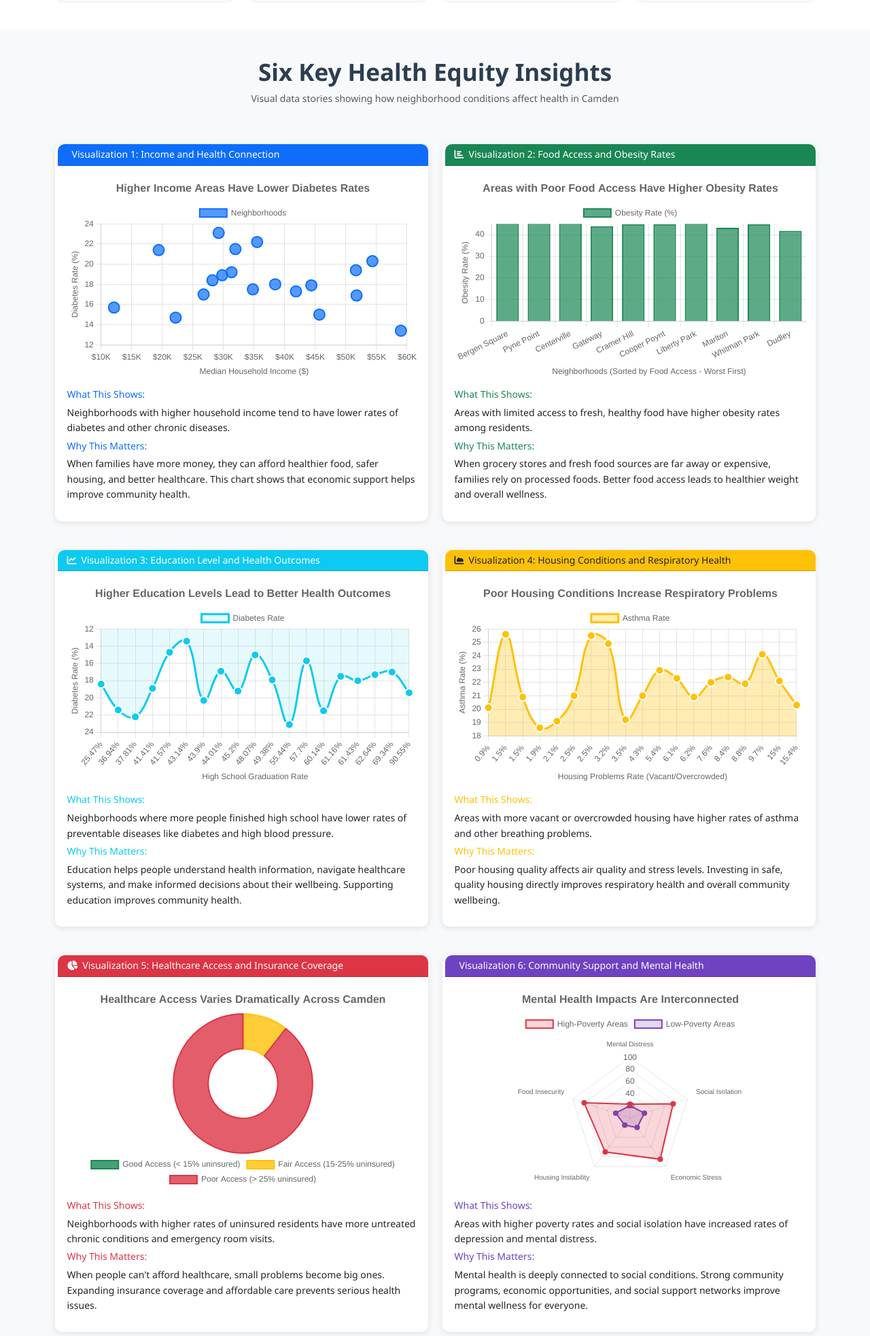
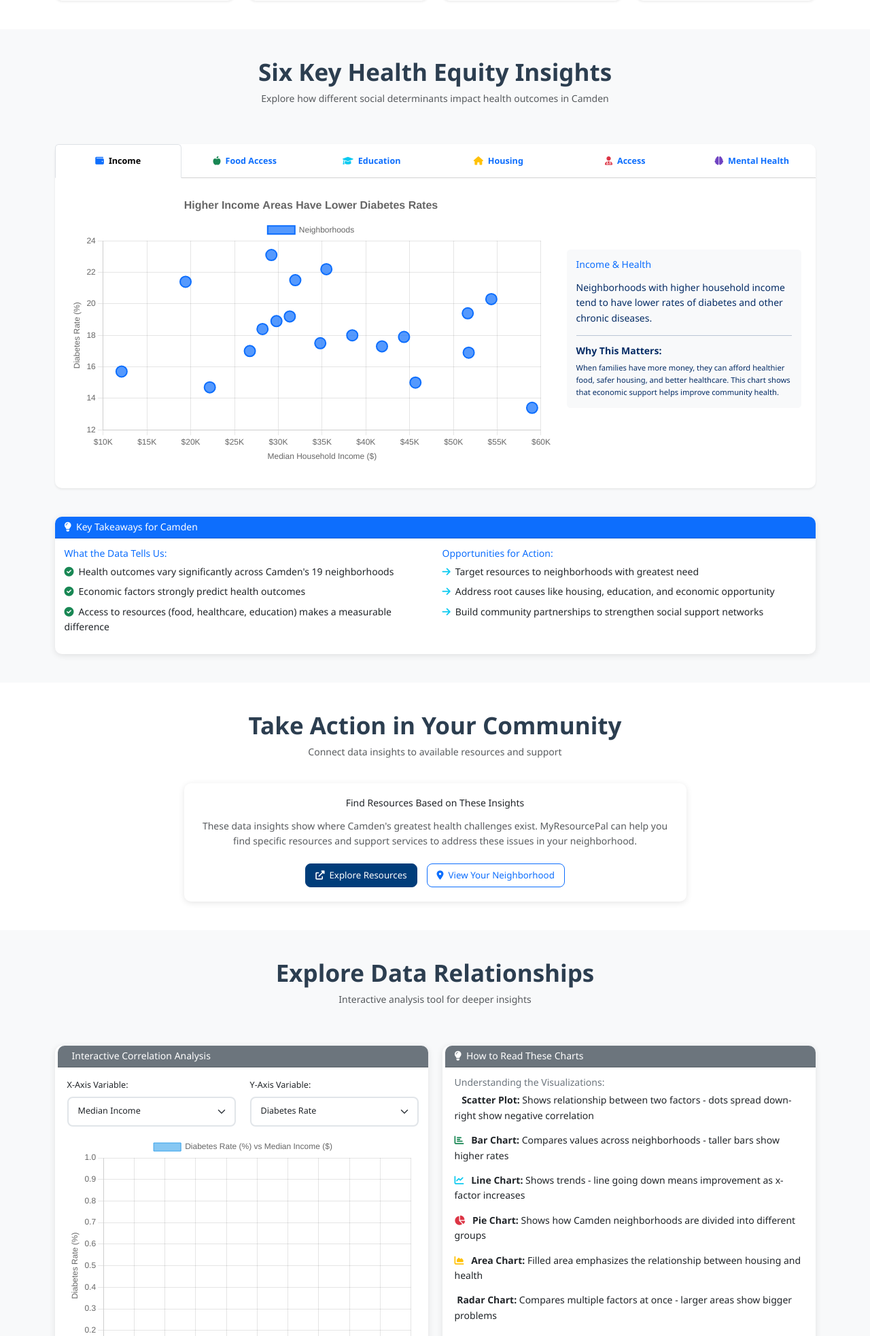
Before and after one commit to Venettov/CHEDVI, a Flask app: page /insights in a window 1280 px wide. Shown: the part 644-2609 px from the top of the page at 68% size. Run offline with Flask 3, Linux system fonts and the light colour scheme; data that the repository does not hold is empty.

```diff
--- a/templates/insights.html
+++ b/templates/insights.html
@@ -86,131 +86,172 @@
         <div class="row">
             <div class="col-12 text-center mb-5">
                 <h2 class="display-6 fw-bold">Six Key Health Equity Insights</h2>
-                <p class="lead text-muted">Visual data stories showing how neighborhood conditions affect health in Camden</p>
+                <p class="lead text-muted">Explore how different social determinants impact health outcomes in Camden</p>
             </div>
         </div>
 
-        <div class="row g-4 mb-5">
-            <div class="col-lg-6">
-                <div class="card insight-card h-100">
-                    <div class="card-header bg-primary text-white">
-                        <h5 class="card-title mb-0">
-                            <i class="fas fa-chart-scatter me-2"></i>Visualization 1: Income and Health Connection
-                        </h5>
+        <div class="row">
+            <div class="col-12">
+                <div class="card shadow-sm">
+                    <div class="card-header bg-white p-0">
+                        <ul class="nav nav-tabs nav-justified card-header-tabs m-0" id="insightTabs" role="tablist">
+                            <li class="nav-item" role="presentation">
+                                <button class="nav-link active py-3" id="income-tab" data-bs-toggle="tab" data-bs-target="#income" type="button" role="tab">
+                                    <i class="fas fa-wallet text-primary me-2"></i>Income
+                                </button>
+                            </li>
+                            <li class="nav-item" role="presentation">
+                                <button class="nav-link py-3" id="food-tab" data-bs-toggle="tab" data-bs-target="#food" type="button" role="tab">
+                                    <i class="fas fa-apple-alt text-success me-2"></i>Food Access
+                                </button>
+                            </li>
+                            <li class="nav-item" role="presentation">
+                                <button class="nav-link py-3" id="education-tab" data-bs-toggle="tab" data-bs-target="#education" type="button" role="tab">
+                                    <i class="fas fa-graduation-cap text-info me-2"></i>Education
+                                </button>
+                            </li>
+                            <li class="nav-item" role="presentation">
+                                <button class="nav-link py-3" id="housing-tab" data-bs-toggle="tab" data-bs-target="#housing" type="button" role="tab">
+                                    <i class="fas fa-home text-warning me-2"></i>Housing
+                                </button>
+                            </li>
+                            <li class="nav-item" role="presentation">
+                                <button class="nav-link py-3" id="healthcare-tab" data-bs-toggle="tab" data-bs-target="#healthcare" type="button" role="tab">
+                                    <i class="fas fa-user-md text-danger me-2"></i>Access
+                                </button>
+                            </li>
+                            <li class="nav-item" role="presentation">
+                                <button class="nav-link py-3" id="mental-tab" data-bs-toggle="tab" data-bs-target="#mental" type="button" role="tab">
+                                    <i class="fas fa-brain text-purple me-2" style="color: #6f42c1;"></i>Mental Health
+                                </button>
+                            </li>
+                        </ul>
                     </div>
-                    <div class="card-body">
-                        <div class="chart-container mb-3" style="height: 300px;">
+
+                    <div class="card-body p-4">
+                        <div class="tab-content" id="insightTabsContent">
+
+                            <div class="tab-pane fade show active" id="income" role="tabpanel">
+                                <div class="row align-items-center">
+                                    <div class="col-lg-8">
+                                        <div class="chart-container" style="height: 400px;">
                                             <canvas id="incomeHealthChart"></canvas>
                                         </div>
-                        <h6 class="text-primary">What This Shows:</h6>
-                        <p class="mb-2">Neighborhoods with higher household income tend to have lower rates of diabetes and other chronic diseases.</p>
-                        <h6 class="text-primary">Why This Matters:</h6>
-                        <p>When families have more money, they can afford healthier food, safer housing, and better healthcare. This chart shows that economic support helps improve community health.</p>
                                     </div>
-                </div>
-            </div>
-
-            <div class="col-lg-6">
-                <div class="card insight-card h-100">
-                    <div class="card-header bg-success text-white">
-                        <h5 class="card-title mb-0">
-                            <i class="fas fa-chart-bar me-2"></i>Visualization 2: Food Access and Obesity Rates
-                        </h5>
-                    </div>
-                    <div class="card-body">
-                        <div class="chart-container mb-3" style="height: 300px;">
-                            <canvas id="foodObesityChart"></canvas>
-                        </div>
-                        <h6 class="text-success">What This Shows:</h6>
-                        <p class="mb-2">Areas with limited access to fresh, healthy food have higher obesity rates among residents.</p>
-                        <h6 class="text-success">Why This Matters:</h6>
-                        <p>When grocery stores and fresh food sources are far away or expensive, families rely on processed foods. Better food access leads to healthier weight and overall wellness.</p>
+                                    <div class="col-lg-4">
+                                        <div class="alert alert-primary bg-light border-0">
+                                            <h4 class="alert-heading text-primary mb-3">Income & Health</h4>
+                                            <p class="lead">Neighborhoods with higher household income tend to have lower rates of diabetes and other chronic diseases.</p>
+                                            <hr>
+                                            <h6 class="fw-bold">Why This Matters:</h6>
+                                            <p class="mb-0 small">When families have more money, they can afford healthier food, safer housing, and better healthcare. This chart shows that economic support helps improve community health.</p>
                                         </div>
                                     </div>
                                 </div>
                             </div>
 
-        <div class="row g-4 mb-5">
-            <div class="col-lg-6">
-                <div class="card insight-card h-100">
-                    <div class="card-header bg-info text-white">
-                        <h5 class="card-title mb-0">
-                            <i class="fas fa-chart-line me-2"></i>Visualization 3: Education Level and Health Outcomes
-                        </h5>
-                    </div>
-                    <div class="card-body">
-                        <div class="chart-container mb-3" style="height: 300px;">
-                            <canvas id="educationHealthChart"></canvas>
-                        </div>
-                        <h6 class="text-info">What This Shows:</h6>
-                        <p class="mb-2">Neighborhoods where more people finished high school have lower rates of preventable diseases like diabetes and high blood pressure.</p>
-                        <h6 class="text-info">Why This Matters:</h6>
-                        <p>Education helps people understand health information, navigate healthcare systems, and make informed decisions about their wellbeing. Supporting education improves community health.</p>
+                            <div class="tab-pane fade" id="food" role="tabpanel">
+                                <div class="row align-items-center">
+                                    <div class="col-lg-8">
+                                        <div class="chart-container" style="height: 400px;">
+                                            <canvas id="foodObesityChart"></canvas>
                                         </div>
                                     </div>
-            </div>
-
-            <div class="col-lg-6">
-                <div class="card insight-card h-100">
-                    <div class="card-header bg-warning text-dark">
-                        <h5 class="card-title mb-0">
-                            <i class="fas fa-chart-area me-2"></i>Visualization 4: Housing Conditions and Respiratory Health
-                        </h5>
-                    </div>
-                    <div class="card-body">
-                        <div class="chart-container mb-3" style="height: 300px;">
-                            <canvas id="housingHealthChart"></canvas>
-                        </div>
-                        <h6 class="text-warning">What This Shows:</h6>
-                        <p class="mb-2">Areas with more vacant or overcrowded housing have higher rates of asthma and other breathing problems.</p>
-                        <h6 class="text-warning">Why This Matters:</h6>
-                        <p>Poor housing quality affects air quality and stress levels. Investing in safe, quality housing directly improves respiratory health and overall community wellbeing.</p>
+                                    <div class="col-lg-4">
+                                        <div class="alert alert-success bg-light border-0">
+                                            <h4 class="alert-heading text-success mb-3">Food Access & Obesity</h4>
+                                            <p class="lead">Areas with limited access to fresh, healthy food have higher obesity rates among residents.</p>
+                                            <hr>
+                                            <h6 class="fw-bold">Why This Matters:</h6>
+                                            <p class="mb-0 small">When grocery stores and fresh food sources are far away or expensive, families rely on processed foods. Better food access leads to healthier weight and overall wellness.</p>
                                         </div>
                                     </div>
                                 </div>
                             </div>
 
-        <div class="row g-4 mb-5">
-            <div class="col-lg-6">
-                <div class="card insight-card h-100">
-                    <div class="card-header bg-danger text-white">
-                        <h5 class="card-title mb-0">
-                            <i class="fas fa-chart-pie me-2"></i>Visualization 5: Healthcare Access and Insurance Coverage
-                        </h5>
-                    </div>
-                    <div class="card-body">
-                        <div class="chart-container mb-3" style="height: 300px;">
-                            <canvas id="healthcareAccessChart"></canvas>
-                        </div>
-                        <h6 class="text-danger">What This Shows:</h6>
-                        <p class="mb-2">Neighborhoods with higher rates of uninsured residents have more untreated chronic conditions and emergency room visits.</p>
-                        <h6 class="text-danger">Why This Matters:</h6>
-                        <p>When people can't afford healthcare, small problems become big ones. Expanding insurance coverage and affordable care prevents serious health issues.</p>
+                            <div class="tab-pane fade" id="education" role="tabpanel">
+                                <div class="row align-items-center">
+                                    <div class="col-lg-8">
+                                        <div class="chart-container" style="height: 400px;">
+                                            <canvas id="educationHealthChart"></canvas>
                                         </div>
                                     </div>
-            </div>
-
-            <div class="col-lg-6">
-                <div class="card insight-card h-100">
-                    <div class="card-header bg-purple text-white" style="background-color: #6f42c1 !important;">
-                        <h5 class="card-title mb-0">
-                            <i class="fas fa-chart-radar me-2"></i>Visualization 6: Community Support and Mental Health
-                        </h5>
-                    </div>
-                    <div class="card-body">
-                        <div class="chart-container mb-3" style="height: 300px;">
-                            <canvas id="mentalHealthChart"></canvas>
-                        </div>
-                        <h6 style="color: #6f42c1;">What This Shows:</h6>
-                        <p class="mb-2">Areas with higher poverty rates and social isolation have increased rates of depression and mental distress.</p>
-                        <h6 style="color: #6f42c1;">Why This Matters:</h6>
-                        <p>Mental health is deeply connected to social conditions. Strong community programs, economic opportunities, and social support networks improve mental wellness for everyone.</p>
+                                    <div class="col-lg-4">
+                                        <div class="alert alert-info bg-light border-0">
+                                            <h4 class="alert-heading text-info mb-3">Education Impact</h4>
+                                            <p class="lead">Neighborhoods where more people finished high school have lower rates of preventable diseases.</p>
+                                            <hr>
+                                            <h6 class="fw-bold">Why This Matters:</h6>
+                                            <p class="mb-0 small">Education helps people understand health information, navigate healthcare systems, and make informed decisions about their wellbeing.</p>
                                         </div>
                                     </div>
                                 </div>
                             </div>
 
-        <div class="row">
+                            <div class="tab-pane fade" id="housing" role="tabpanel">
+                                <div class="row align-items-center">
+                                    <div class="col-lg-8">
+                                        <div class="chart-container" style="height: 400px;">
+                                            <canvas id="housingHealthChart"></canvas>
+                                        </div>
+                                    </div>
+                                    <div class="col-lg-4">
+                                        <div class="alert alert-warning bg-light border-0">
+                                            <h4 class="alert-heading text-warning mb-3">Housing & Health</h4>
+                                            <p class="lead">Areas with more vacant or overcrowded housing have higher rates of asthma and other breathing problems.</p>
+                                            <hr>
+                                            <h6 class="fw-bold">Why This Matters:</h6>
+                                            <p class="mb-0 small">Poor housing quality affects air quality and stress levels. Investing in safe, quality housing directly improves respiratory health.</p>
+                                        </div>
+                                    </div>
+                                </div>
+                            </div>
+
+                            <div class="tab-pane fade" id="healthcare" role="tabpanel">
+                                <div class="row align-items-center">
+                                    <div class="col-lg-8">
+                                        <div class="chart-container" style="height: 400px;">
+                                            <canvas id="healthcareAccessChart"></canvas>
+                                        </div>
+                                    </div>
+                                    <div class="col-lg-4">
+                                        <div class="alert alert-danger bg-light border-0">
+                                            <h4 class="alert-heading text-danger mb-3">Insurance Coverage</h4>
+                                            <p class="lead">Neighborhoods with higher rates of uninsured residents have more untreated chronic conditions.</p>
+                                            <hr>
+                                            <h6 class="fw-bold">Why This Matters:</h6>
+                                            <p class="mb-0 small">When people can't afford healthcare, small problems become big ones. Expanding insurance coverage prevents serious health issues.</p>
+                                        </div>
+                                    </div>
+                                </div>
+                            </div>
+
+                            <div class="tab-pane fade" id="mental" role="tabpanel">
+                                <div class="row align-items-center">
+                                    <div class="col-lg-8">
+                                        <div class="chart-container" style="height: 400px;">
+                                            <canvas id="mentalHealthChart"></canvas>
+                                        </div>
+                                    </div>
+                                    <div class="col-lg-4">
+                                        <div class="alert bg-light border-0" style="background-color: #f3f0fa !important;">
+                                            <h4 class="alert-heading mb-3" style="color: #6f42c1;">Mental Wellness</h4>
+                                            <p class="lead">Areas with higher poverty rates and social isolation have increased rates of depression.</p>
+                                            <hr>
+                                            <h6 class="fw-bold">Why This Matters:</h6>
+                                            <p class="mb-0 small">Mental health is deeply connected to social conditions. Strong community programs and social support networks improve mental wellness.</p>
+                                        </div>
+                                    </div>
+                                </div>
+                            </div>
+
+                        </div>
+                    </div>
+                </div>
+            </div>
+        </div>
+
+        <div class="row mt-5">
             <div class="col-12">
                 <div class="card border-primary">
                     <div class="card-header bg-primary text-white">
```
Lines whose indentation alone changed are shown as unchanged.
